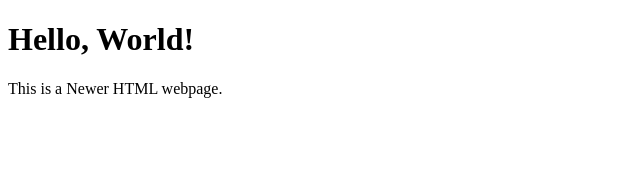
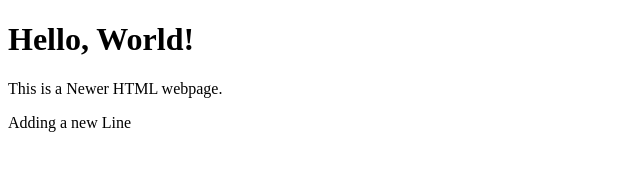
Before and after one commit to Sagarjayaram/localRepo, a plain HTML site: page index.html in a window 1280 px wide. Shown: the whole page, without its empty margins (0-640 px from the left). Drawn offline with Linux system fonts and the light colour scheme.

Commit message:
add new branch feat1

```diff
--- a/index.html
+++ b/index.html
@@ -8,5 +8,6 @@
 <body>
     <h1>Hello, World!</h1>
     <p>This is a Newer HTML webpage.</p>
+    <p>Adding a new Line</p>
 </body>
 </html>
```
